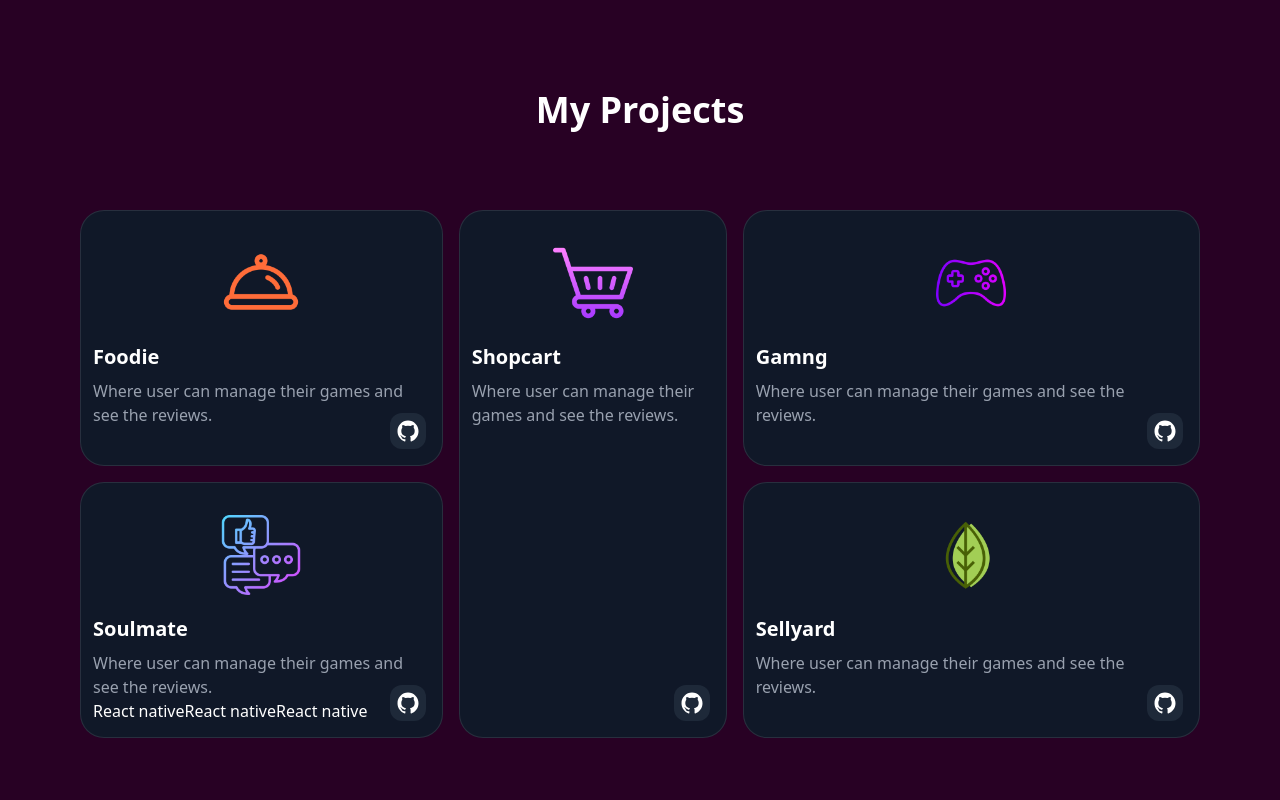
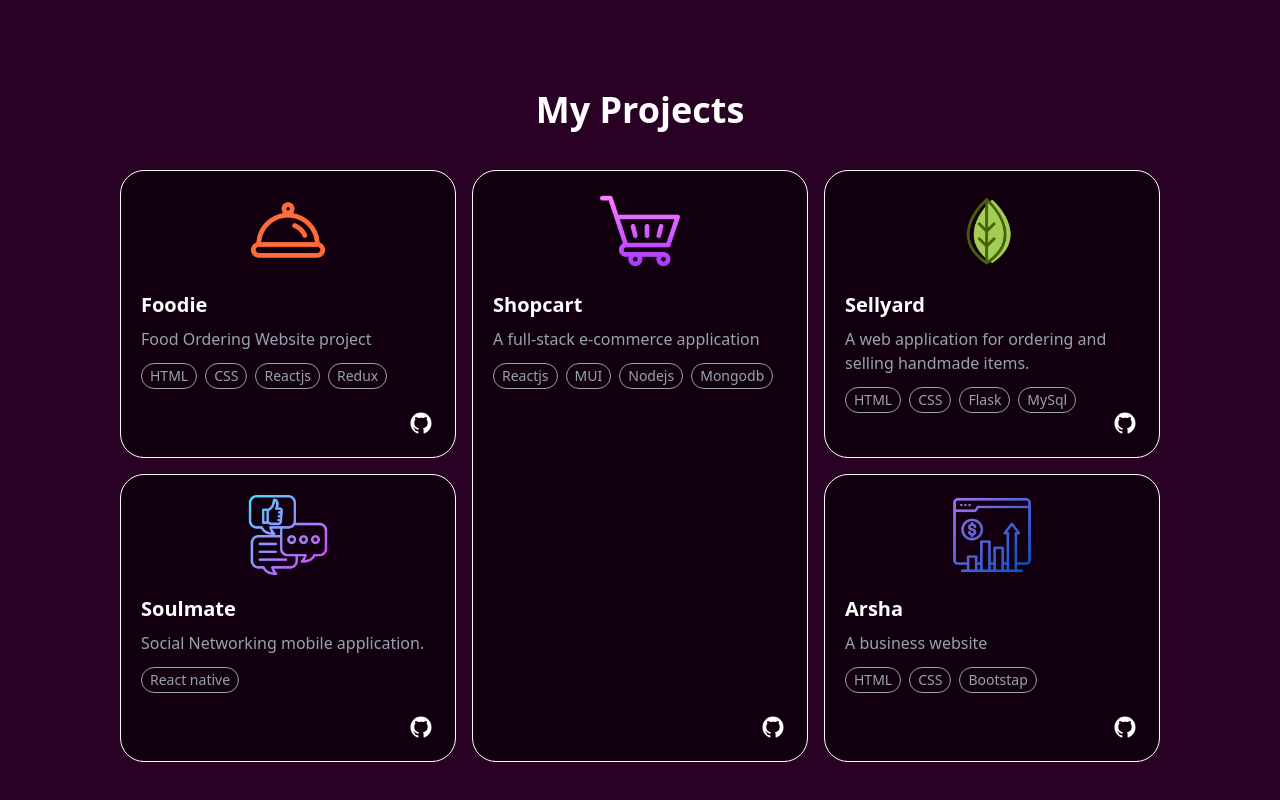
Before and after one commit to Jeniya14/my-portfolio, a React (Vite) app: page / in a window 1280 px wide. Shown: the part 1272-2072 px from the top of the page. Built offline with nearby package versions, Linux system fonts and the light colour scheme.

Commit message:
Updated project section

```diff
--- a/src/App.css
+++ b/src/App.css
@@ -38,10 +38,17 @@
 
 /* Project section */
 .project-card {
-  @apply relative h-full rounded-[1.25rem] border border-white/10 p-3 md:rounded-[1.5rem] cursor-pointer bg-gray-900;
+  @apply relative h-full rounded-[1.25rem] border border-white px-5 md:rounded-[1.5rem] bg-[rgba(0,0,0,0.54)];
 }
  /* hover:bg-gray-800 transition   hover:border-white */
+.project-card button{
+  @apply absolute bottom-4 right-4 w-9 h-9 flex items-center justify-center rounded-xl border-white cursor-pointer
+   /* bg-gray-800 hover:bg-gray-700 transition  */
+}
+ .project-skill{
+  @apply flex flex-wrap
+ }
 
- .project-skill{
-  @apply flex
+ .project-skill li{
+  @apply px-2 py-0.5 my-1 me-2  border border-gray-400 rounded-full text-gray-400 text-sm
  }
--- a/src/section/Project.jsx
+++ b/src/section/Project.jsx
@@ -5,105 +5,104 @@ const Project = () => {
     My Projects
   </h1>
 
-  <div className="p-4 sm:p-10 md:p-20">
+  <div className="p-4 sm:p-10 md:px-30">
     <ul className="grid grid-cols-1 md:grid-cols-12 gap-4 xl:grid-rows-2">
 
       {/* 1 */}
-      <li className="min-h-[16rem] list-none md:[grid-area:1/1/2/7] xl:[grid-area:1/1/2/5]">
+      <li className="min-h-[20rem] md:min-h-[18rem] list-none md:[grid-area:1/1/2/7] xl:[grid-area:1/1/2/5]">
         <div className="project-card">
-          <div className="w-full bg-gray-900 p-5 text-center">
+          <div className="w-full p-5 text-center">
             <img src="/assets/food.png" alt="Carticon" className="w-20  mx-auto"/>
           </div>
 
             <div>
               <h3 className="text-xl font-semibold">Foodie</h3>
-              <p className="text-gray-400 mt-2">
-                Where user can manage their games and see the reviews.
+              <p className="text-gray-400 my-2">
+                Food Ordering Website project
               </p>
+              <ul className="project-skill"><li>HTML</li><li>CSS</li><li>Reactjs</li><li>Redux</li></ul>
             </div>
-            <button className=" absolute bottom-4 right-4 w-9 h-9 flex items-center justify-center rounded-xl bg-gray-800 hover:bg-gray-700 transition">
+            <button className=" ">
               <img src="/assets/github.svg" alt="github" className="w-6" />
             </button>
         </div>
       </li>
 
       {/* 2 */}
-      <li className="min-h-[16rem] list-none md:[grid-area:1/7/2/13] xl:[grid-area:2/1/3/5]">
+      <li className="min-h-[20rem] md:min-h-[18rem] list-none md:[grid-area:1/7/2/13] xl:[grid-area:2/1/3/5]">
         <div className="project-card">
-          <div className="w-full bg-gray-900 p-5 text-center">
+          <div className="w-full p-5 text-center">
             <img src="/assets/crm.png" alt="Carticon" className="w-20  mx-auto"/>
           </div>
 
             <div>
               <h3 className="text-xl font-semibold">Soulmate</h3>
-              <p className="text-gray-400 mt-2">
-                Where user can manage their games and see the reviews.
+              <p className="text-gray-400 my-2">
+                Social Networking mobile application.
               </p>
-              <ul className="project-skill"><li>React native</li><li>React native</li><li>React native</li><li></li></ul>
+              <ul className="project-skill"><li>React native</li></ul>
             </div>
-            <button className="absolute bottom-4 right-4 w-9 h-9 flex items-center justify-center rounded-xl bg-gray-800 hover:bg-gray-700 transition">
+            <button >
               <img src="/assets/github.svg" alt="github" className="w-6" />
             </button>
         </div>
       </li>
 
       {/* 3 (middle, larger one) */}
-      <li className="min-h-[18rem] list-none md:[grid-area:2/1/3/7] xl:[grid-area:1/5/3/8]">
+      <li className="min-h-[20rem] md:min-h-[18rem] list-none md:[grid-area:2/1/3/7] xl:[grid-area:1/5/3/9]">
         <div className="project-card">
-          <div className="w-full bg-gray-900 p-5 text-center">
+          <div className="w-full p-5 text-center">
             <img src="/assets/carticon.png" alt="Carticon" className="w-20  mx-auto"/>
           </div>
 
             <div>
               <h3 className="text-xl font-semibold">Shopcart</h3>
-              <p className="text-gray-400 mt-2">
-                Where user can manage their games and see the reviews.
-              </p>
+              <p className="text-gray-400 my-2">
+                A full-stack e-commerce application              </p>
+               <ul className="project-skill"><li>Reactjs</li><li>MUI</li><li>Nodejs</li><li>Mongodb</li></ul>
             </div>
-            <button className="absolute bottom-4 right-4 w-9 h-9 flex items-center justify-center rounded-xl bg-gray-800 hover:bg-gray-700 transition">
+            <button >
               <img src="/assets/github.svg" alt="github" className="w-6" />
             </button>
         </div>
       </li>
 
       {/* 4 */}
-      <li className="min-h-[16rem] list-none md:[grid-area:2/7/3/13] xl:[grid-area:1/8/2/13]">
+      <li className="min-h-[20rem] md:min-h-[18rem] list-none md:[grid-area:2/7/3/13] xl:[grid-area:1/9/2/13]">
         <div className="project-card">
-          <div className="w-full bg-gray-900 p-5 text-center">
-            <img src="/assets/game1.png" alt="Carticon" className="w-20  mx-auto"/>
+          <div className="w-full p-5 text-center">
+            <img src="/assets/sellyard1.png" alt="Carticon" className="w-20  mx-auto"/>
           </div>
 
             <div>
-              <h3 className="text-xl font-semibold">Gamng</h3>
-              <p className="text-gray-400 mt-2">
-                Where user can manage their games and see the reviews.
+              <h3 className="text-xl font-semibold">Sellyard</h3>
+              <p className="text-gray-400 my-2">
+                A web application for ordering and selling handmade items.
               </p>
+              <ul className="project-skill"><li>HTML</li><li>CSS</li><li>Flask</li><li>MySql</li></ul>
+
             </div>
-            <button className="absolute bottom-4 right-4 w-9 h-9 flex items-center justify-center rounded-xl bg-gray-800 hover:bg-gray-700 transition">
+            <button >
               <img src="/assets/github.svg" alt="github" className="w-6" />
             </button>
         </div>
       </li>
 
       {/* 5 */}
-      <li className="min-h-[16rem] list-none md:[grid-area:3/1/4/13] xl:[grid-area:2/8/3/13]">
+      <li className="min-h-[20rem] md:min-h-[18rem] list-none md:[grid-area:3/1/4/13] xl:[grid-area:2/9/3/13]">
         <div className="project-card">
-          <div className="w-full bg-gray-900 p-5 text-center">
-            <img src="/assets/sellyard1.png" alt="Carticon" className="w-20  mx-auto"/>
+          <div className="w-full p-5 text-center">
+            <img src="/assets/business.png" alt="Carticon" className="w-20  mx-auto"/>
           </div>
 
             <div>
-              <h3 className="text-xl font-semibold">Sellyard</h3>
-              <p className="text-gray-400 mt-2">
-                Where user can manage their games and see the reviews.
-              </p>
-              {/* <ul>
-                <li>react</li>
-                <li>native</li>
-                <li>matrial ui</li>
-              </ul> */}
+              <h3 className="text-xl font-semibold">Arsha</h3>
+              <p className="text-gray-400 my-2">
+                 A business website
+                </p>
+               <ul className="project-skill"><li>HTML</li><li>CSS</li><li>Bootstap</li></ul>
             </div>
-            <button className="absolute bottom-4 right-4 w-9 h-9 flex items-center justify-center rounded-xl bg-gray-800 hover:bg-gray-700 transition">
+            <button >
               <img src="/assets/github.svg" alt="github" className="w-6" />
             </button>
         </div>
```
Also changed, not shown: public/assets/business.png (added).
